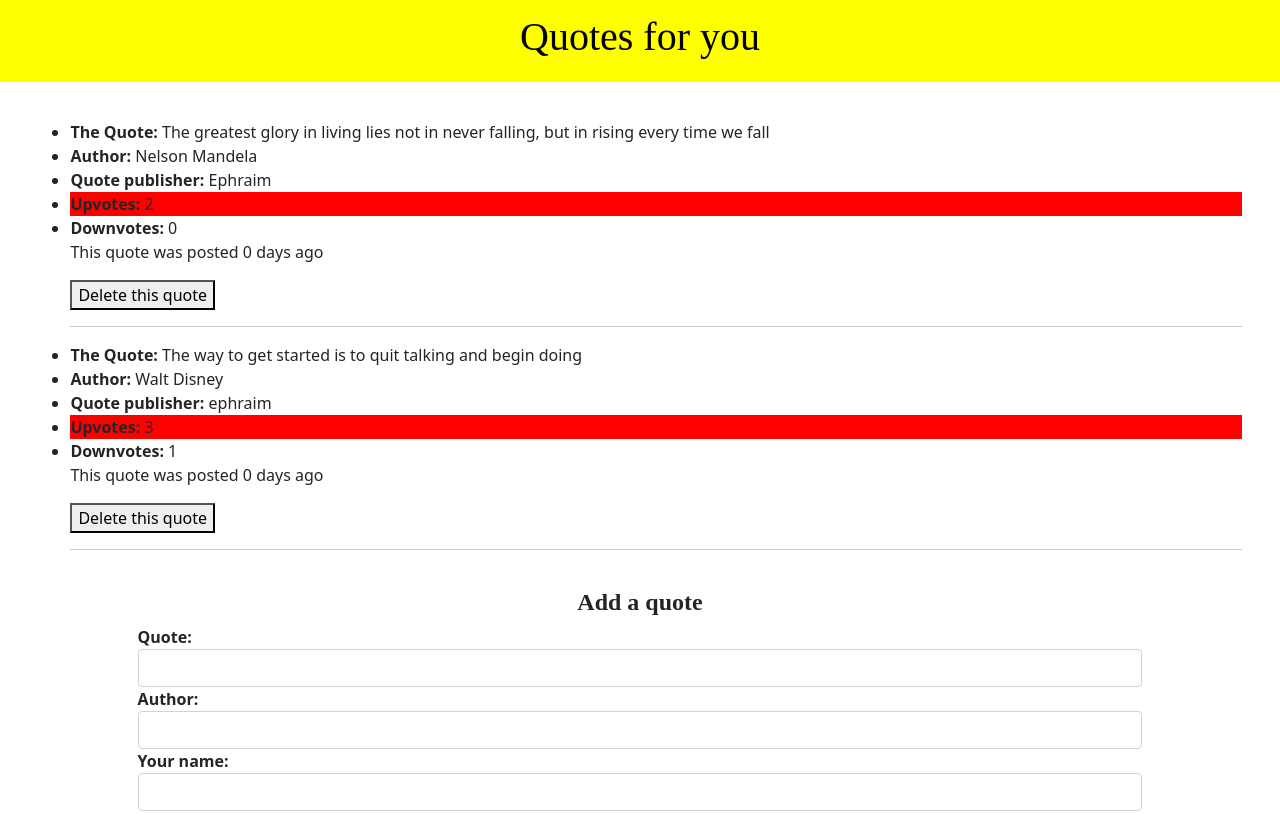
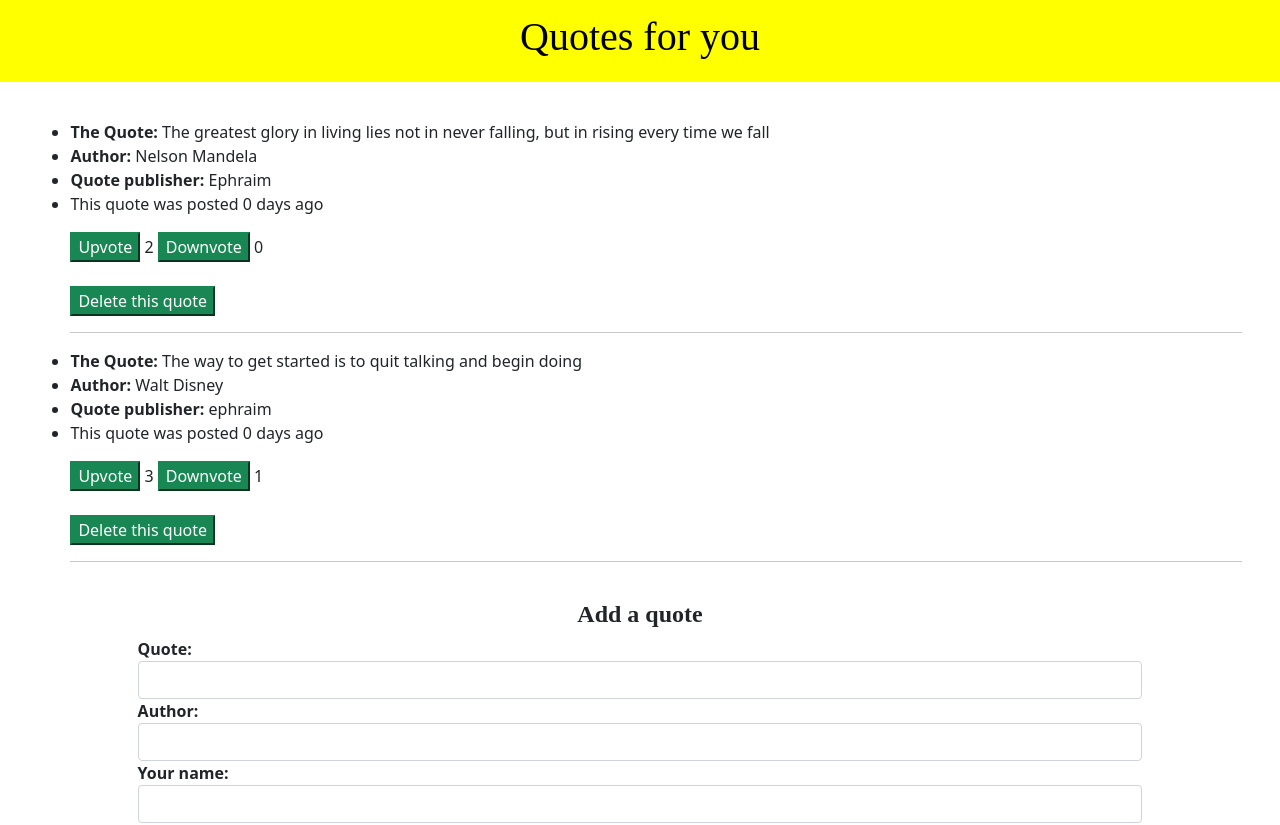
Before and after one commit to Ephraim19/Quoteapp, an Angular app: page / in a window 1280 px wide. Shown: the top 825 px of the page. Built offline with nearby package versions, Linux system fonts and the light colour scheme.

Commit message:
Added upvote and downvote buttons

```diff
--- a/src/app/quote-details/quote-details.component.html
+++ b/src/app/quote-details/quote-details.component.html
@@ -1,6 +1,8 @@
 <li> <span class="quote" >Author:  </span>{{quote.author}}</li>
 <li><span class="quote" >Quote publisher:</span>  {{quote.name}}</li>
-<li appManyVotes > <span class="quote">Upvotes: </span>  {{quote.upvotes}}</li>
-<li><span class="quote" >Downvotes: </span> {{quote.downvotes}}</li>
-<p>This quote was posted {{quote.timePassed|completionDate}} days ago</p>
-<button (click)= 'deleteQuote(true)'>Delete this quote</button>
+<li><p>This quote was posted {{quote.timePassed|completionDate}} days ago</p></li>
+<button class="btn-success" >Upvote </button>  {{quote.upvotes}}
+<button class="btn-success" >Downvote </button> {{quote.downvotes}}
+<br>
+<br>
+<button class="btn-success" (click)= 'deleteQuote(true)'>Delete this quote</button>
```
